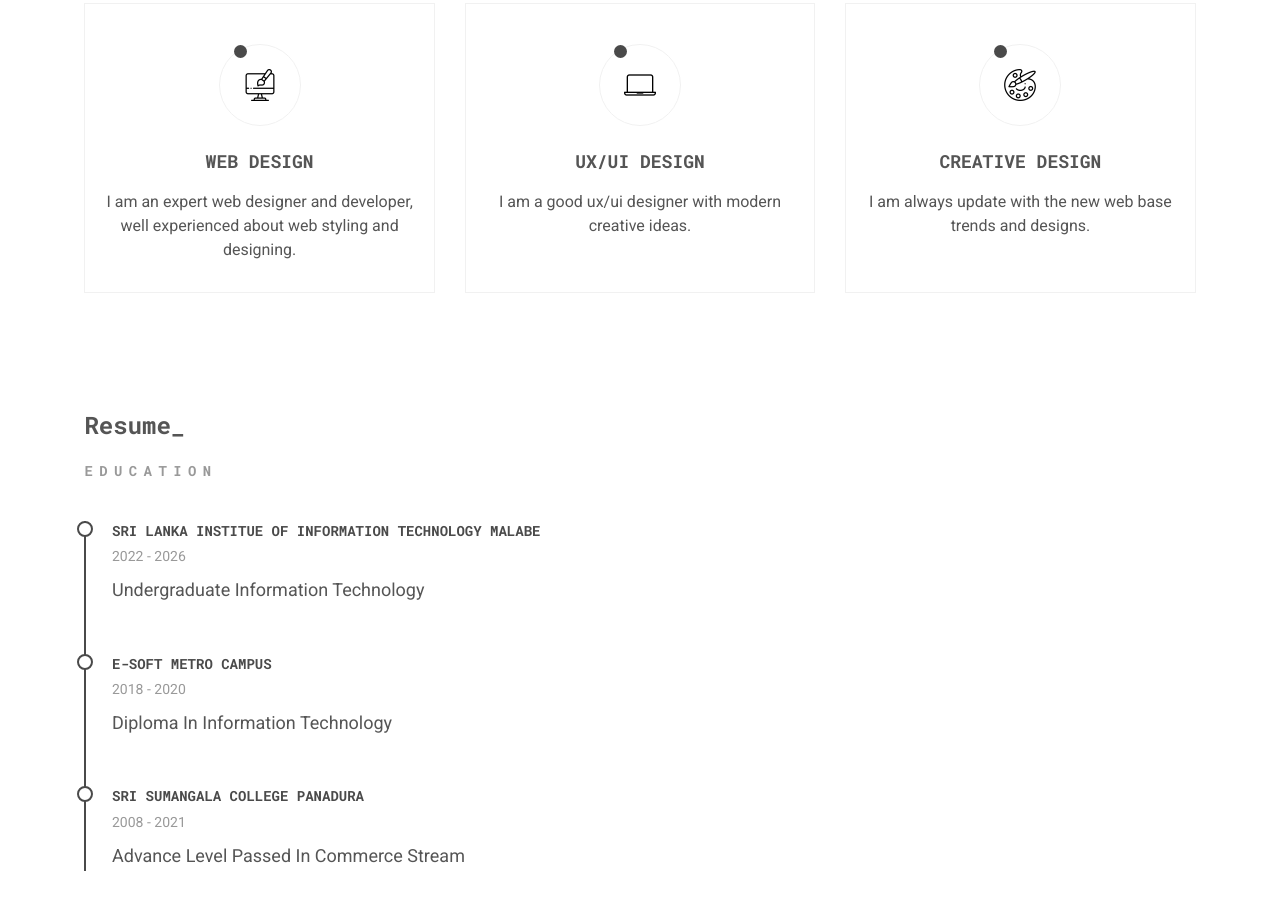
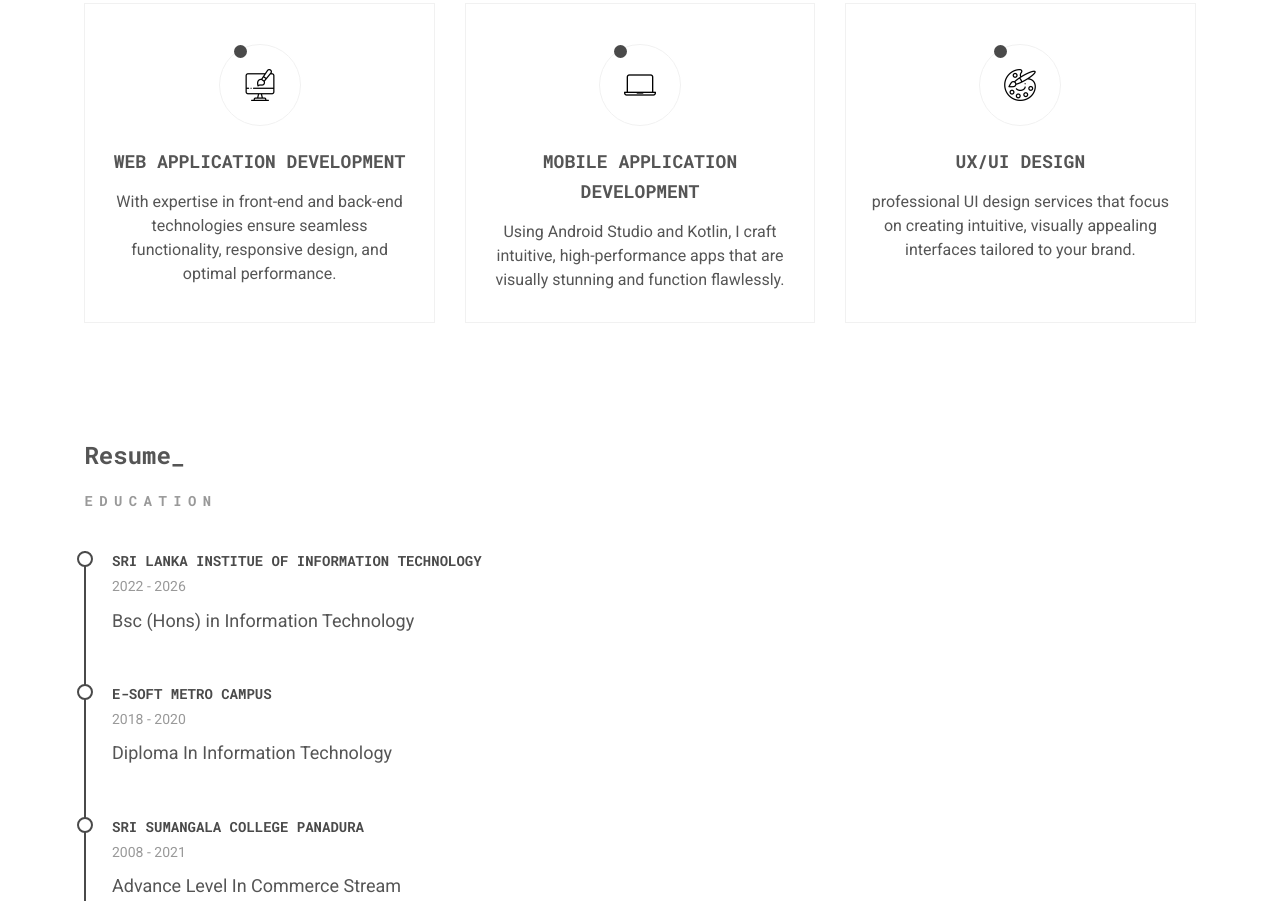
Before and after one commit to akash-de-alwis/profolio, a plain HTML site: page index.html in a window 1280 px wide. Shown: the part 1095-1999 px from the top of the page. Drawn offline with nearby package versions, Linux system fonts and the light colour scheme; a script that the page names is missing.

Commit message:
description changes

```diff
--- a/index.html
+++ b/index.html
@@ -86,7 +86,7 @@
                 <div class="home__data">
                     <h1 class="home__name">Akash De Alwis</h1>
                    <br>
-                    <p class="home__work">frontend developer, IT-specialist</p>
+                    <p class="home__work">Ui/Ux Designer , Web Developer , IT-Undergraduate</p>
                     <dl class="home__list">
                         <dt>AGE:</dt>
                         <dd>22</dd>
@@ -148,9 +148,9 @@
                         </div>
                     </div>
 
-                    <h3 class="services__title text-lg">WEB DESIGN</h3>
-                    <p class="services__details"> I am an expert web designer and developer,
-                        well experienced about web styling and designing.
+                    <h3 class="services__title text-lg">WEB APPLICATION DEVELOPMENT</h3>
+                    <p class="services__details"> With expertise in front-end and back-end technologies
+                        ensure seamless functionality, responsive design, and optimal performance.
                     </p>
                 </div>
 
@@ -165,8 +165,9 @@
 
 
 
-                    <h3 class="services__title text-lg">UX/UI DESIGN</h3>
-                    <p class="services__details">I am a good ux/ui designer with modern creative ideas.
+                    <h3 class="services__title text-lg">MOBILE APPLICATION DEVELOPMENT</h3>
+                    <p class="services__details">Using Android Studio and Kotlin, I craft intuitive,
+                         high-performance apps that are visually stunning and function flawlessly.
                     </p>
                 </div>
 
@@ -179,8 +180,9 @@
                         </div>
                     </div>
 
-                    <h3 class="services__title text-lg">CREATIVE DESIGN</h3>
-                    <p class="services__details">I am always update with the new web base trends and designs.
+                    <h3 class="services__title text-lg">UX/UI DESIGN</h3>
+                    <p class="services__details">professional UI design services that focus on creating intuitive,
+                        visually appealing interfaces tailored to your brand.
                     </p>
                 </div>
 
@@ -244,9 +246,9 @@
                     <h3 class="resume__title text-sm">EDUCATION</h3>
 
                     <div class="resume__item">
-                        <h3 class="resume__subtitle text-sm">SRI LANKA INSTITUE OF INFORMATION TECHNOLOGY MALABE </h3>
+                        <h3 class="resume__subtitle text-sm">SRI LANKA INSTITUE OF INFORMATION TECHNOLOGY </h3>
                         <p class="resume__date text-sm">2022 - 2026</p>
-                        <p class="resume__description text-lg">Undergraduate Information Technology</p>
+                        <p class="resume__description text-lg">Bsc (Hons) in Information Technology</p>
                     </div>
 
                     <div class="resume__item">
@@ -258,7 +260,7 @@
                     <div class="resume__item">
                         <h3 class="resume__subtitle text-sm">SRI SUMANGALA COLLEGE PANADURA</h3>
                         <p class="resume__date text-sm">2008 - 2021</p>
-                        <p class="resume__description text-lg">Advance Level Passed In Commerce Stream</p>
+                        <p class="resume__description text-lg">Advance Level In Commerce Stream</p>
                     </div>
 
                 </div>
```
Also changed, not shown: assets/imgs/elibrary.png, assets/imgs/foodapp.png, assets/imgs/helpdesk.png, assets/imgs/insta clone.png, assets/imgs/totdolist.png, assets/imgs/travelapp.png, assets/imgs/vehiclesystem.png, assets/imgs/wordgessing.png, 1 other file.
